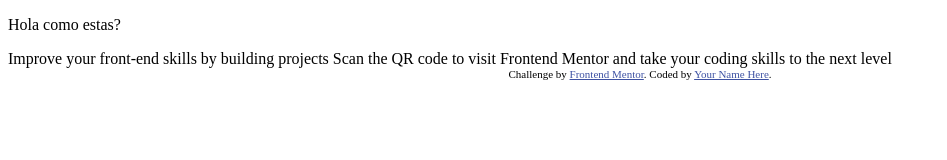
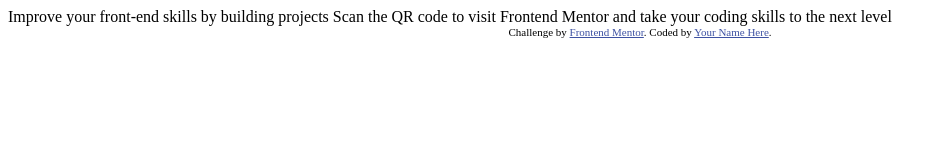
Before and after one commit to lautarobunkowski/QR-Code-component, a plain HTML site: page index.html in a window 1280 px wide. Shown: the whole page, without its empty margins (0-947 px from the left). Drawn offline with Linux system fonts and the light colour scheme.

Commit message:
new commit

```diff
--- a/index.html
+++ b/index.html
@@ -16,10 +16,6 @@
 </head>
 <body>
 
-  <div>
-    <p>Hola como estas?</p>
-  </div>
-
   Improve your front-end skills by building projects
 
   Scan the QR code to visit Frontend Mentor and take your coding skills to the next level
```
